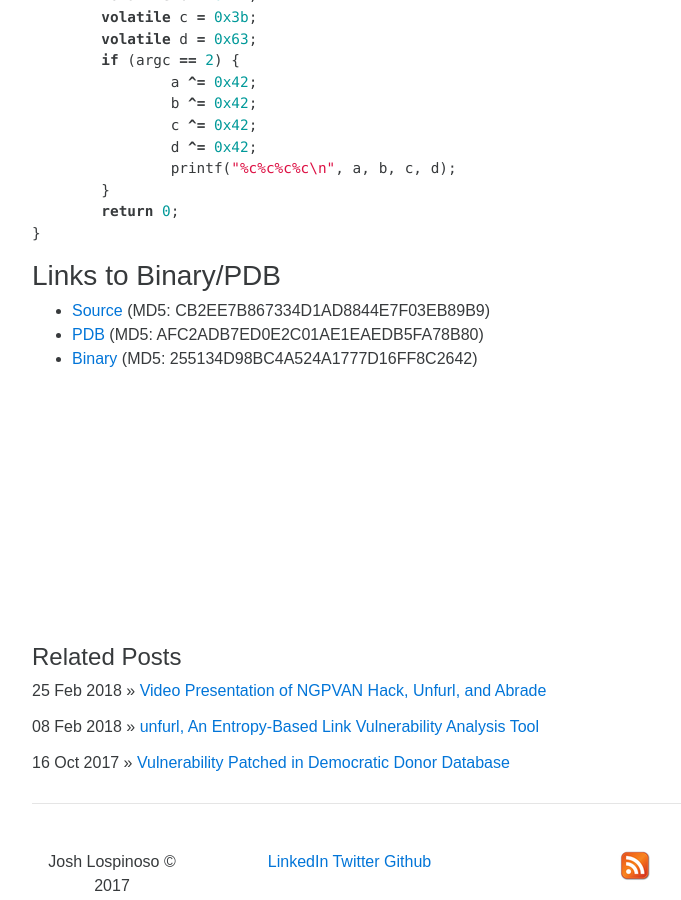
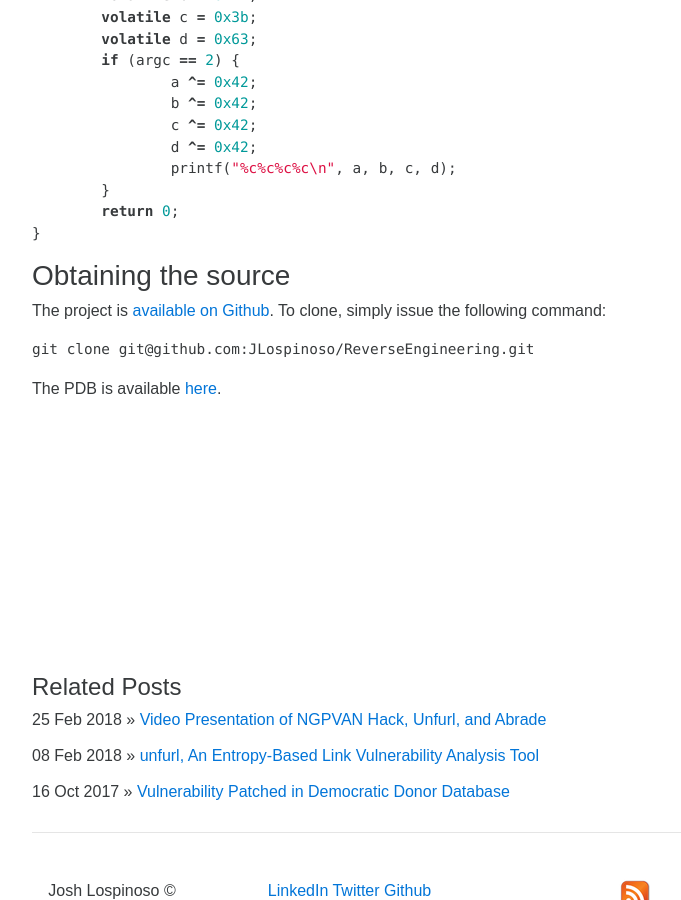
Before and after one commit to JLospinoso/jlospinoso.github.io, a Jekyll site: the page built from _posts/2015-03-06-reversing-with-ida.md, in a window 1280 px wide and 900 px high, scrolled down 11891 px. Shown: the whole window, without its empty margins (53-734 px from the left). Built offline with Jekyll 4.4.1, drawn with Linux system fonts in a browser that asks for light colours; some web fonts are replaced.

Commit message:
Updating links in Reverse Engineering post

````diff
--- a/_posts/2015-03-06-reversing-with-ida.md
+++ b/_posts/2015-03-06-reversing-with-ida.md
@@ -412,7 +412,12 @@ int main(int argc, char *argv[]) {
 }
 ```
 
-### Links to Binary/PDB
-* [Source][12] (MD5: CB2EE7B867334D1AD8844E7F03EB89B9)
-* [PDB][11] (MD5: AFC2ADB7ED0E2C01AE1EAEDB5FA78B80)
-* [Binary][5] (MD5: 255134D98BC4A524A1777D16FF8C2642)
+### Obtaining the source
+
+The project is [available on Github][15]. To clone, simply issue the following command:
+
+```
+git clone git@github.com:JLospinoso/ReverseEngineering.git
+```
+
+The PDB is available [here][16].
````
Also changed, not shown: other parts of _posts/2015-03-06-reversing-with-ida.md (+3 -3 lines).
